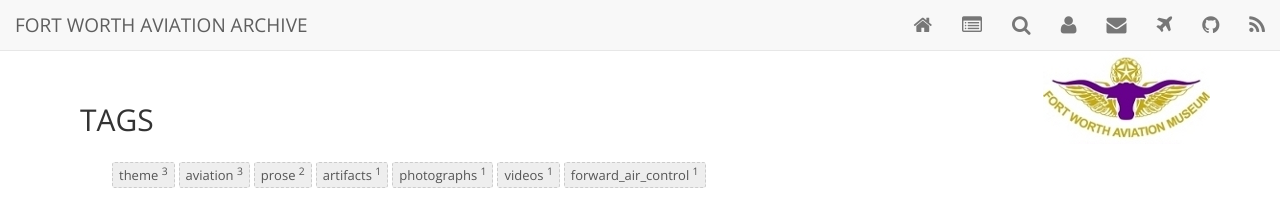
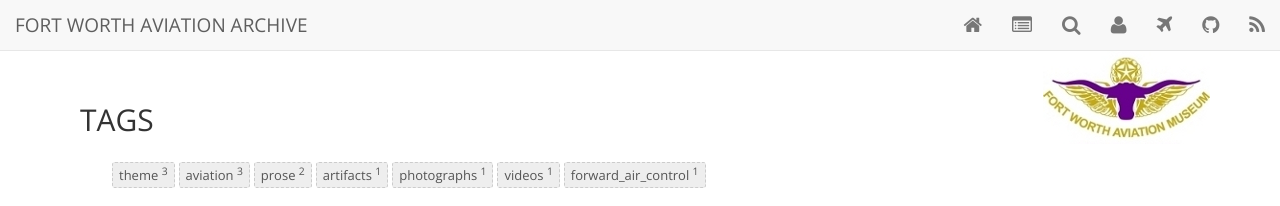
Before and after one commit to vmap/vmap.github.io, a Jekyll site: the page built from tags.html, in a window 1280 px wide and 900 px high. Shown: the top 206 px of the window. Built offline with Jekyll 4.4.1, drawn with Linux system fonts in a browser that asks for light colours; nearby versions of some CDN libraries; Markdown is read by kramdown in place of the engine named in the settings; comment, search, counter and statistics services are not loaded.

Commit message:
move email icon

```diff
--- a/_includes/footer.html
+++ b/_includes/footer.html
@@ -4,7 +4,13 @@
     <p style="text-align:center;font-size:x-small">
       Fort Worth Aviation Archive at the <a href="http://fortworthaviationmuseum.com">Fort Worth Aviation Museum</a>
       <br>3300 Ross Avenue, Fort Worth, TX  76106
-      <br>Tel: 855.733.8267</p>
+      <br>Tel: 855.733.8267
+			<section class="meta" style="padding-top:0px">
+			<a href="mailto:{{ site.author.email }}" title="Email the Archivist">
+        <i class="icon icon-envelope icon-3x"></i>
+      </a>
+  		</section>
+		</p>
   <div>
   </section>
 </div>
--- a/_includes/navbar.html
+++ b/_includes/navbar.html
@@ -44,14 +44,6 @@
 	</a>
       </li>
       <li>
-	<a class="hidden-xs" title="Email the Archivist" href="mailto:{{ site.author.email }}">
-	  <i class="icon-envelope icon-large"></i>
-	</a>
-	<a class="visible-xs" title="Email the Archvist" href="mailto:{{ site.author.email }}">
-	  <i class="icon-envelope icon-large"></i> Email the Archivist
-	</a>
-      </li>
-      <li>
 	<a class="hidden-xs" title="Aviation Links" href="/about/links.html">
 	  <i class="icon-plane icon-large"></i>
 	</a>
```
